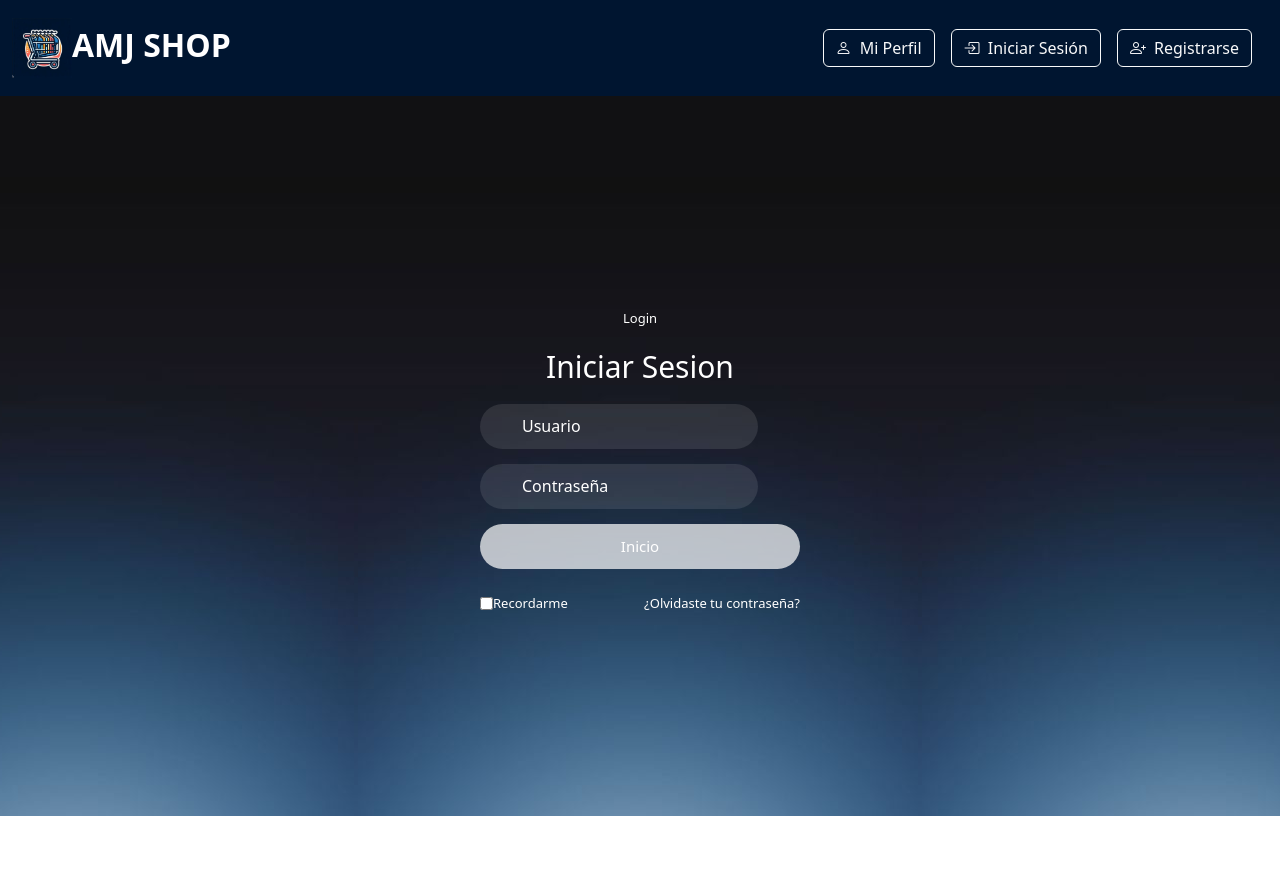
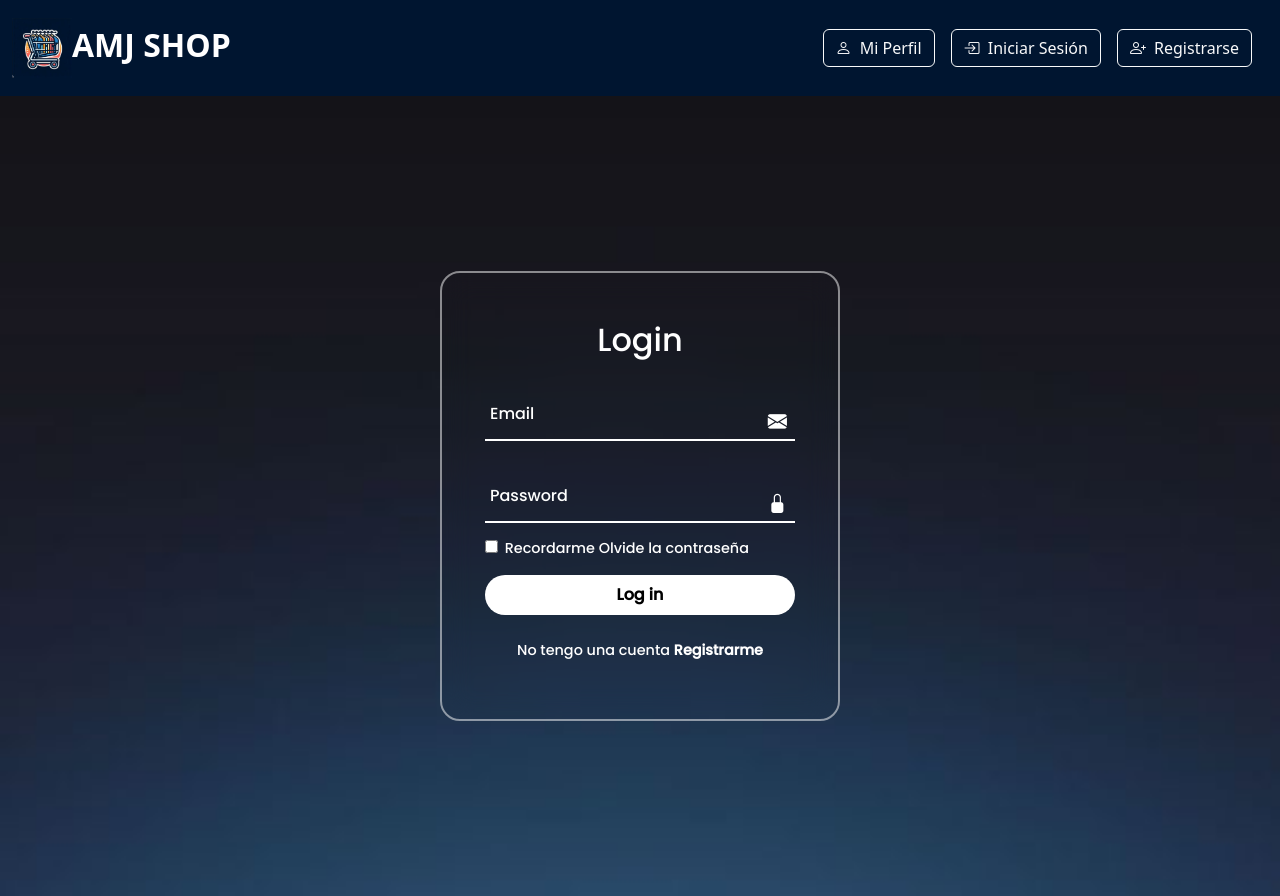
Before and after one commit to Ninthharp8/ProyectoFinal, an Angular app: page /login in a window 1280 px wide. Before the commit the page ends 816 px from the top, so only its background shows below. Built offline with nearby package versions, Linux system fonts and the light colour scheme.

Commit message:
actualice login y signup

```diff
--- a/src/app/Componentes/login/login.component.css
+++ b/src/app/Componentes/login/login.component.css
@@ -1,105 +1,118 @@
 
-body{
-    background-image: url("../../../assets/back.jpg");
-    background-size:auto;
-    background-repeat: repeat;
-    background-position: center;
-    background-attachment: fixed;
+@import url('https://fonts.googleapis.com/css2?family=Poppins:wght@500&display=swap');
+*{
+    margin: 0;
+    padding: 0;
+    font-family: 'poppins',sans-serif;
 }
 
-.box{
+section{
     display: flex;
     justify-content: center;
     align-items: center;
-    min-height: 90vh;
+    min-height: 100vh;
+    width: 100%;
+    background: url('../../../assets/back.jpg')no-repeat;
+    background-position: center;
+    background-size: cover;
+}
+
+.form-box{
+    position: relative;
+    width: 400px;
+    height: 450px;
+    background: transparent;
+    border: 2px solid rgba(255,255,255,0.5);
+    border-radius: 20px;
+    backdrop-filter: blur(15px);
+    display: flex;
+    justify-content: center;
+    align-items: center;
 
 }
-
-.container{
-    width: 350px;
+h2{
+    font-size: 2em;
+    color: #fff;
+    text-align: center;
+}
+.inputbox{
+    position: relative;
+    margin: 30px 0;
+    width: 310px;
+    border-bottom: 2px solid #fff;
+}
+.inputbox label{
+    position: absolute;
+    top: 50%;
+    left: 5px;
+    transform: translateY(-50%);
+    color: #fff;
+    font-size: 1em;
+    pointer-events: none;
+    transition: .5s;
+}
+input:focus ~ label,
+input:valid ~ label{
+top: -5px;
+}
+.inputbox input {
+    width: 100%;
+    height: 50px;
+    background: transparent;
+    border: none;
+    outline: none;
+    font-size: 1em;
+    padding:0 35px 0 5px;
+    color: #fff;
+}
+.inputbox i{
+    position: absolute;
+    right: 8px;
+    color: #fff;
+    font-size: 1.2em;
+    top: 20px;
+}
+.forget{
+    margin: -15px 0 15px ;
+    font-size: .9em;
+    color: #fff;
     display: flex;
-    flex-direction: column;
-    padding: 0 15px 0 15px;
+    justify-content: space-between;
 }
 
-span{
-    color: #fff;
-    font-size: small;
-    display: flex;
-    justify-content: center;
-    padding: 10px 0 15px 0;
+.forget label input{
+    margin-right: 3px;
 
 }
-
-header {
-    color:#fff;
-    font-size: 30px;
-    display: flex;
-    justify-content: center;
-    padding: 0 0 15px 0;
-
-}
-.input-field{
-    display: flex;
-    flex-direction: row;
-    align-items: center;
-    margin-bottom: 15px;
-
-}
-
-.input-field .input{
-    height: 45px;
-    width: 87%;
-    border: none;
-    outline: none;
-    border-radius: 30px ;
-    color: #fff ;
-    padding: 0 0 0 42px ;
-   background: rgba(255, 255, 255,0.1);
-}
-
-i{
-    position: relative;
-    top: -31px;
-    left: 17px;
-    color: #fff;
-}
-
-::-webkit-input-placeholder{
-    color: #fff;
-}
-
-.submit{
-    border: none;
-    border-radius: 30px;
-    font-size: 15px;
-    height: 45px;
-    outline: none;
-    width: 100%;
-    background: rgba(255, 255, 255,0.7);
-    cursor: pointer;
-    transition: .3s;
-
-}
-
-.submit:hover{
-    box-shadow: 1px 5px 7px 1px rgba(0, 0, 0, 0.2);
-}
-
-.bottom{
-    display: flex;
-    flex-direction: row;
-    justify-content: space-between;
-    font-size: small;
-    color:#fff;
-    margin-top: 10px;
-}
-
-.left{
-    display: flex;
-}
-
-label a{
+.forget label a{
     color: #fff;
     text-decoration: none;
 }
+.forget label a:hover{
+    text-decoration: underline;
+}
+button{
+    width: 100%;
+    height: 40px;
+    border-radius: 40px;
+    background: #fff;
+    border: none;
+    outline: none;
+    cursor: pointer;
+    font-size: 1em;
+    font-weight: 600;
+}
+.register{
+    font-size: .9em;
+    color: #fff;
+    text-align: center;
+    margin: 25px 0 10px;
+}
+.register p a{
+    text-decoration: none;
+    color: #fff;
+    font-weight: 600;
+}
+.register p a:hover{
+    text-decoration: underline;
+}
--- a/src/app/Componentes/login/login.component.html
+++ b/src/app/Componentes/login/login.component.html
@@ -1,4 +1,3 @@
-
 <!DOCTYPE html>
 <html lang="en">
 <head>
@@ -7,35 +6,33 @@
     <title>Login</title>
 </head>
 <body>
-
-    <div class="box">
-        <div class="container">
-            <div class="top-header">
-                <span> Login </span>
-                <header> Iniciar Sesion </header>
-            </div>
-            <div class="input-field">
-                <input type="text" class="input" placeholder="Usuario" required>
-            </div>
-            <div class="input-field">
-                <input type="password" class="input" placeholder="Contraseña" required>
-            </div>
-            <div class="input-field">
-                <input type="submit" class="submit btn btn-primary" value="Inicio">
-
-            </div>
-            <div class="bottom">
-                <div class="left">
-                    <input type="checkbox" id="check">
-                    <label for="check">Recordarme</label>
-                </div>
-                <div class="right">
-                    <label>
-                        <a href="#">¿Olvidaste tu contraseña? </a>
-                   </label>
-                </div>
+    <section>
+        <div class="form-box">
+            <div class="form-value">
+                <form action="">
+                    <h2>Login</h2>
+                    <div class="inputbox">
+                        <i class="bi bi-envelope-fill"></i>
+                        <input type="email" required>
+                        <label for="">Email</label>
+                    </div>
+                    <div class="inputbox">
+                        <i class="bi bi-lock-fill"></i>
+                        <input type="password" required>
+                        <label for="">Password</label>
+                    </div>
+                    <div class="forget">
+                        <label for=""><input type="checkbox">  Recordarme
+                            <a href="#">Olvide la contraseña</a>
+                        </label>
+                    </div>
+                    <button>Log in</button>
+                    <div class="register">
+                        <p>No tengo una cuenta <a routerLink="/signup" >Registrarme</a></p>
+                    </div>
+                </form>
             </div>
         </div>
-    </div>
+    </section>
 </body>
 </html>
--- a/src/app/Componentes/signup/signup.component.css
+++ b/src/app/Componentes/signup/signup.component.css
@@ -1,135 +1,118 @@
-/* {
-    font-family: 'Poppins', sans-serif;
+
+@import url('https://fonts.googleapis.com/css2?family=Poppins:wght@500&display=swap');
+*{
     margin: 0;
     padding: 0;
-} */
+    font-family: 'poppins',sans-serif;
+}
 
-section {
+section{
     display: flex;
     justify-content: center;
     align-items: center;
+    min-height: 100vh;
     width: 100%;
-    min-width: 100vh;
-    background: url(../../../assets/back.jpg) no-repeat;
+    background: url('../../../assets/back.jpg')no-repeat;
     background-position: center;
     background-size: cover;
 }
 
-.contenedor{
+.form-box{
     position: relative;
     width: 400px;
+    height: 450px;
+    background: transparent;
+    border: 2px solid rgba(255,255,255,0.5);
+    border-radius: 20px;
     backdrop-filter: blur(15px);
-    border: 2px solid rgba(255,255 ,255, .6);
-    border-radius: 20px;
-    height: 450px;
     display: flex;
     justify-content: center;
     align-items: center;
+
 }
-
-.contenedor h2 {
-    font-size: 2.3rem;
+h2{
+    font-size: 2em;
     color: #fff;
     text-align: center;
-
 }
-
-.input-contenedor{
+.inputbox{
     position: relative;
     margin: 30px 0;
-    width: 300px;
+    width: 310px;
     border-bottom: 2px solid #fff;
 }
-
-.input-contenedor label {
+.inputbox label{
     position: absolute;
     top: 50%;
     left: 5px;
     transform: translateY(-50%);
     color: #fff;
-    font-size: 1rem;
+    font-size: 1em;
     pointer-events: none;
-    transition: .6s;
-    font-family: bold;
+    transition: .5s;
+}
+input:focus ~ label,
+input:valid ~ label{
+top: -5px;
+}
+.inputbox input {
+    width: 100%;
+    height: 50px;
+    background: transparent;
+    border: none;
+    outline: none;
+    font-size: 1em;
+    padding:0 35px 0 5px;
+    color: #fff;
+}
+.inputbox i{
+    position: absolute;
+    right: 8px;
+    color: #fff;
+    font-size: 1.2em;
+    top: 20px;
+}
+.forget{
+    margin: -15px 0 15px ;
+    font-size: .9em;
+    color: #fff;
+    display: flex;
+    justify-content: space-between;
 }
 
-input:focus ~ label,
-input:valid ~ label{
-    top:-5px;
+.forget label input{
+    margin-right: 3px;
+
 }
-.input-contenedor input{
-    width: 100%;
-    height: 50px;
-    background-color: transparent;
-    border: none;
-    outline: none;
-    font-size: 1rem;
-    padding: - 35px 0 5px;
-    color: #fff;
-}
-
-.input-contenedor i{
-    position: absolute;
-    color: #fff;
-    font-size: 1.6rem;
-    top: 19px;
-    right:  8px;
-}
-
-.olvidar{
-    margin: -15px 0 15px;
-    font-size: .9rem;
-    color: #fff;
-    display: flex;
-    justify-content: center;
-}
-
-.olvidar label input{
-    margin: 3px;
-}
-
-.olvidar label a{
+.forget label a{
     color: #fff;
     text-decoration: none;
-    transition: .3s;
-    font-size: .9rem;
 }
-
-.olvidar label a:hover{
+.forget label a:hover{
     text-decoration: underline;
 }
-
 button{
     width: 100%;
-    height: 45px;
+    height: 40px;
     border-radius: 40px;
     background: #fff;
     border: none;
-    font-weight: bold;
+    outline: none;
     cursor: pointer;
-    outline: none;
-    font-size: 1rem;
-    transition: .4s;
+    font-size: 1em;
+    font-weight: 600;
 }
-
-button:hover{
-    opacity: .9;
-}
-
-.registrar{
-    font-size: .8rem;
+.register{
+    font-size: .9em;
     color: #fff;
     text-align: center;
-    margin: 20px 0 10px;
+    margin: 25px 0 10px;
 }
-
-.registrar p a{
+.register p a{
     text-decoration: none;
     color: #fff;
-    font-weight: bold;
-    transition: .3s;
+    font-weight: 600;
 }
-
-.registrar p a:hover{
+.register p a:hover{
     text-decoration: underline;
 }
--- a/src/app/Componentes/signup/signup.component.html
+++ b/src/app/Componentes/signup/signup.component.html
@@ -3,45 +3,41 @@
 <head>
     <meta charset="UTF-8">
     <meta name="viewport" content="width=device-width, initial-scale=1.0">
-    <title>Document</title>
+    <title>Sign Up</title>
 </head>
 <body>
     <section>
-        <div class="contenedor" >
-            <div class="formulario">
-                <form action="#">
-                    <h2>Iniciar sesión</h2>
-                    <div class="input-contenedor">
+        <div class="form-box">
+            <div class="form-value">
+                <form action="">
+                    <h2>Sign Up</h2>
+                    <div class="inputbox">
+                        <i class="bi bi-person-fill"></i>
+                        <input type="text" required>
+                        <label for="">Nombre</label>
+                    </div>
+                    <div class="inputbox">
                         <i class="bi bi-envelope-fill"></i>
                         <input type="email" required>
-                        <label for="#">Email</label>
+                        <label for="">Email</label>
                     </div>
-                    <div class="input-contenedor">
+                    <div class="inputbox">
                         <i class="bi bi-lock-fill"></i>
                         <input type="password" required>
-                        <label for="#">Contraseña</label>
+                        <label for="">Password</label>
                     </div>
-                    <div class="olvidar">
-                        <label for="#">
-                            <input type="checkbox">
-                            <a href="#">Olvide mi Contraseña</a>
+                    <!-- <div class="forget">
+                        <label for=""><input type="checkbox">  Recordarme
+                            <a href="#">Olvide la contraseña</a>
                         </label>
-                    </div>
+                    </div> -->
+                    <button>Registrarme </button>
+                    <!-- <div class="register">
+                        <p>No tengo una cuenta <a href="#">Registrarme</a></p>
+                    </div> -->
                 </form>
-               <div>
-                <button>Acceder</button>
-                 <div class="registrar">
-                     <p>No tengo cuenta <a href="#"> Crear una</a></p>
-                 </div>
-               </div>
             </div>
         </div>
     </section>
-
-
-
-
-
-
 </body>
 </html>
```
Also changed, not shown: src/assets/background6.jpg (added).
